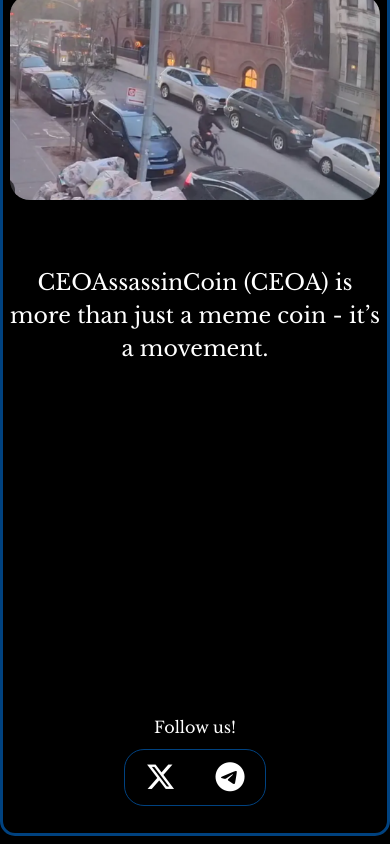
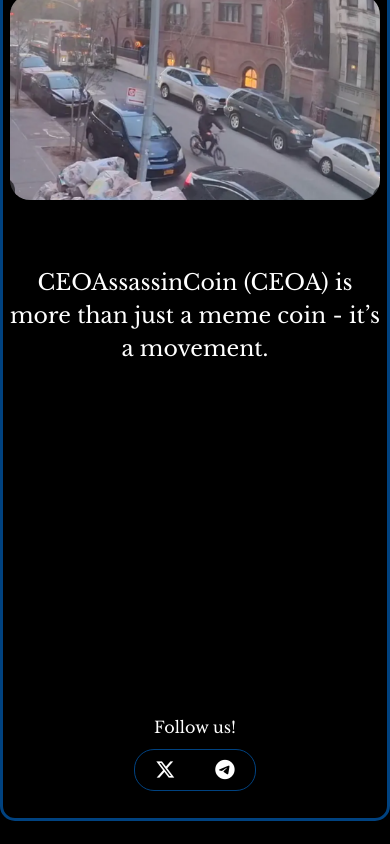
Before and after one commit to tkdvl/ny_coin, a React (Vite) app: page / in a window 390 px wide. Shown: the part 4663-5507 px from the top of the page. Built offline with nearby package versions, Linux system fonts and the light colour scheme; a web font is replaced by a local one.

Commit message:
Change social media font for mobile device

```diff
--- a/src/App.css
+++ b/src/App.css
@@ -241,4 +241,7 @@
   .ceoca_statement {
     font-size: 22px;
   }
+  .social_media {
+    font-size: 20px;
+  }
 }
```
